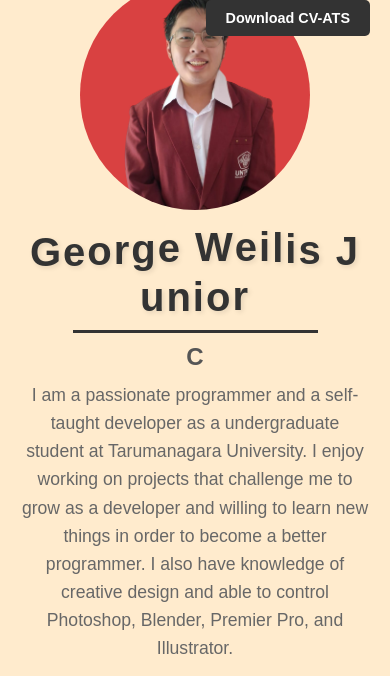
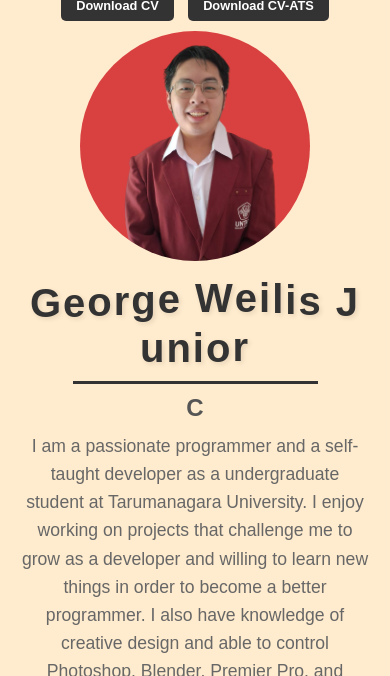
Before and after one commit to George535220173/GeorgeWeilisJunior.github.io, a plain HTML site: page index.html in a window 390 px wide. Shown: the part 70-746 px from the top of the page. Drawn offline with Linux system fonts and the light colour scheme.

Commit message:
Add files via upload

```diff
--- a/styles.css
+++ b/styles.css
@@ -46,33 +46,7 @@
     filter: grayscale(0%);
   }
 
-  .download-button {
-    position: absolute;
-    top: 20px;
-    right: 20px;
-    padding: 10px 35px;
-    background-color: #333;
-    color: #fff;
-    text-decoration: none;
-    font-size: 0.9rem;
-    font-weight: bold;
-    border-radius: 5px;
-    transition: background-color 0.3s ease, transform 0.2s ease;
-  }
-
-  .download-button:hover {
-    background-color: #555;
-    transform: scale(1.05);
-  }
-
-  .download-button:active {
-    transform: scale(1);
-  }
-
-  .download-button-2 {
-    position: absolute;
-    top: 70px;
-    right: 20px;
+  .download-button, .download-button-2 {
     padding: 10px 20px;
     background-color: #333;
     color: #fff;
@@ -83,13 +57,42 @@
     transition: background-color 0.3s ease, transform 0.2s ease;
   }
 
-  .download-button-2:hover {
+  /* Button hover effects */
+  .download-button:hover, .download-button-2:hover {
     background-color: #555;
     transform: scale(1.05);
   }
 
-  .download-button-2:active {
+  .download-button:active, .download-button-2:active {
     transform: scale(1);
+  }
+
+  /* Desktop styles */
+  .download-button {
+    position: absolute;
+    top: 20px;
+    right: 20px;
+  }
+
+  .download-button-2 {
+    position: absolute;
+    top: 70px;
+    right: 20px;
+  }
+
+  /* Mobile styles */
+  @media (max-width: 768px) {
+    .download-button, .download-button-2 {
+        position: static;
+        display: inline-block;
+        margin: 10px 5px;
+        font-size: 0.8rem;
+        padding: 8px 15px;
+    }
+
+    .profile-section {
+        text-align: center;
+    }
   }
 
   .profile-container {
```
